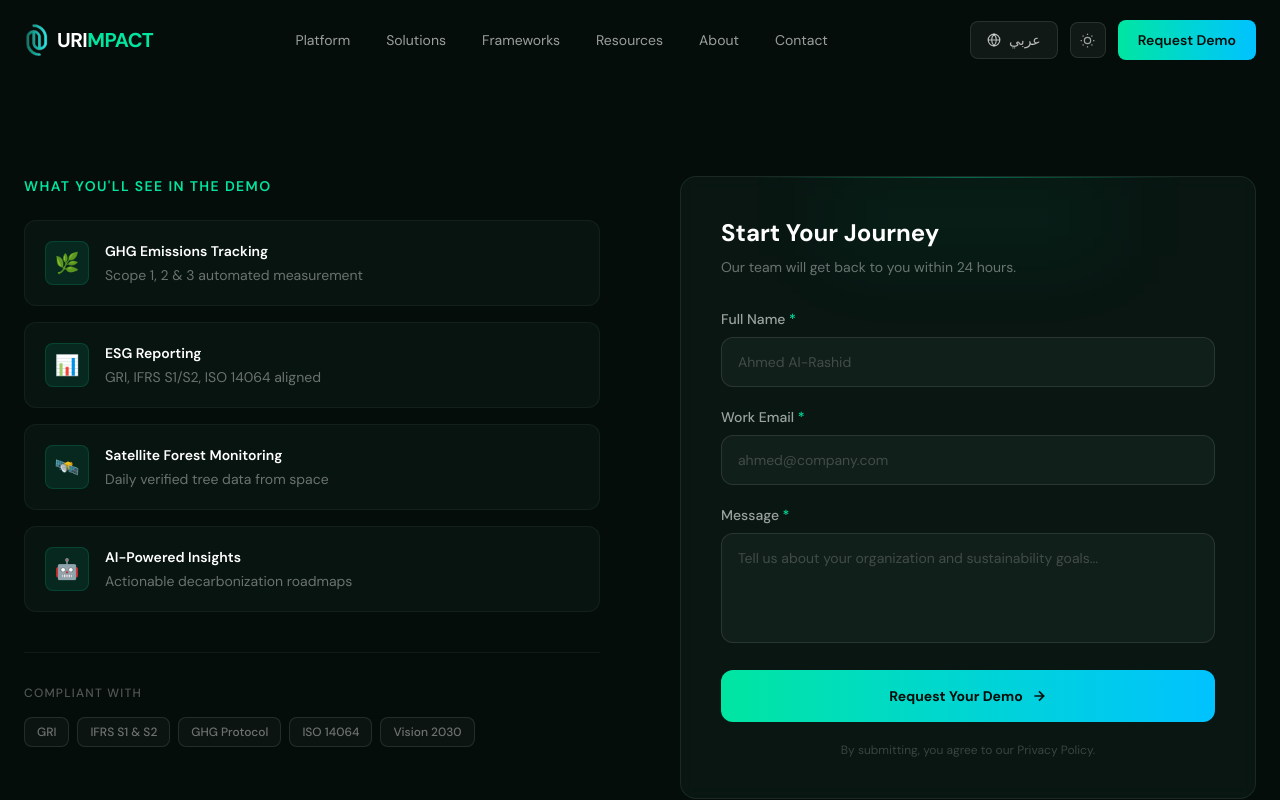
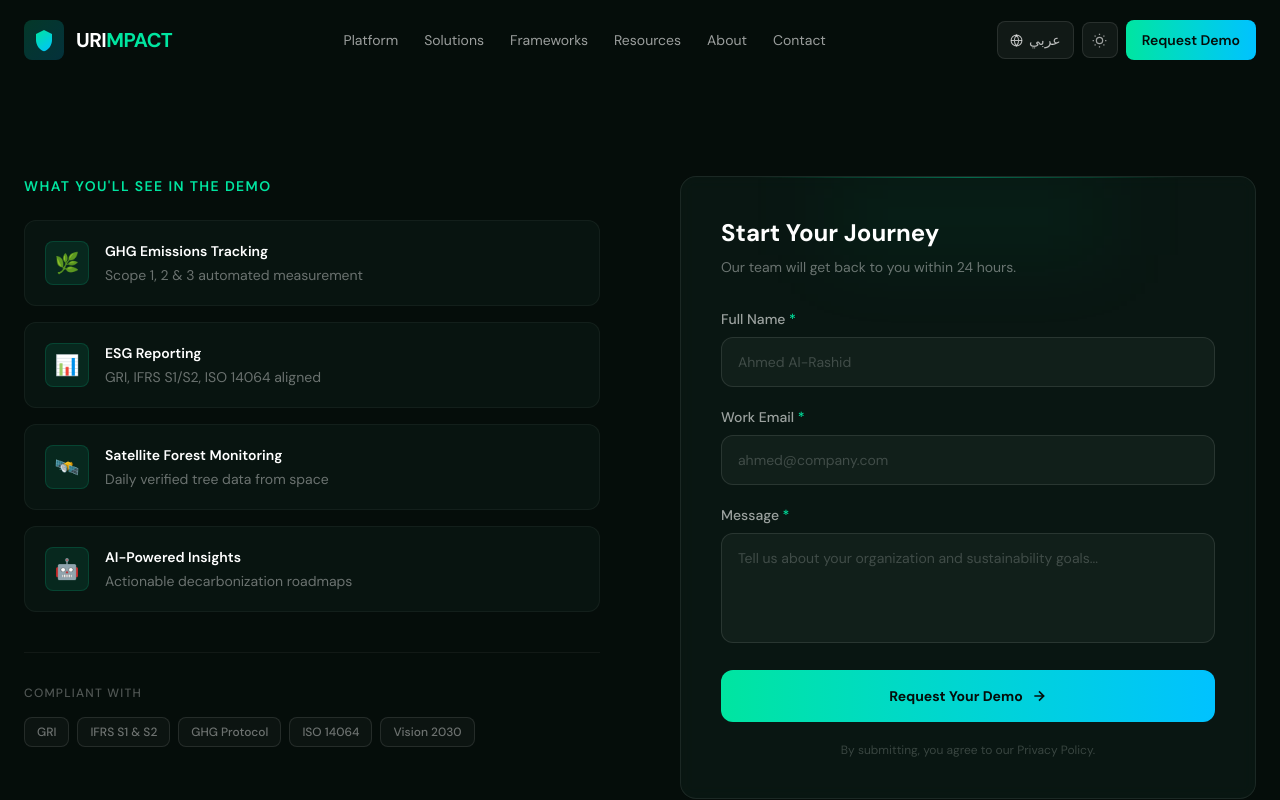
Before and after one commit to hlahijazi2002/urimpact.sa, a Next.js app: page /demo in a window 1280 px wide. Shown: the top 800 px of the page. Built offline with nearby package versions, Linux system fonts and the light colour scheme.

Commit message:
feat: fix demo link

```diff
--- a/components/Dashboardshowcase.tsx
+++ b/components/Dashboardshowcase.tsx
@@ -310,7 +310,7 @@ export default function DashboardShowcase() {
             <div className="absolute bottom-0 left-0 right-0 h-32 bg-gradient-to-t from-[#030A07]/80 to-transparent pointer-events-none z-10" />
             <div className="absolute bottom-6 left-1/2 -translate-x-1/2 z-20">
               <a
-                href="/book-demo"
+                href="/demo"
                 className="inline-flex items-center gap-2 px-6 py-3 rounded-xl bg-gradient-to-r from-[#00E5A0] to-[#00C2FF] text-[#050D0A] font-bold text-sm shadow-[0_4px_24px_rgba(0,229,160,0.4)] hover:shadow-[0_4px_32px_rgba(0,229,160,0.6)] transition-shadow"
               >
                 {isAr ? "احجز عرضك التجريبي الآن" : "Get Full Platform Access"}
--- a/components/Navbar.tsx
+++ b/components/Navbar.tsx
@@ -4,28 +4,37 @@ import { motion, AnimatePresence } from "framer-motion";
 import { useLang } from "../context/LangContext";
 import { useTheme } from "../context/ThemeContext";
 import { content } from "../data/content";
-import Image from "next/image";
 
 export default function Navbar() {
   const { lang, setLang, t } = useLang();
   const { theme, toggleTheme } = useTheme();
   const [scrolled, setScrolled] = useState(false);
   const [menuOpen, setMenuOpen] = useState(false);
+  const isAr = lang === "ar";
   const n = content.nav;
 
   useEffect(() => {
-    const handleScroll = () => setScrolled(window.scrollY > 20);
-    window.addEventListener("scroll", handleScroll);
-    return () => window.removeEventListener("scroll", handleScroll);
+    const onScroll = () => setScrolled(window.scrollY > 20);
+    window.addEventListener("scroll", onScroll);
+    return () => window.removeEventListener("scroll", onScroll);
+  }, []);
+
+  // Close mobile menu on resize
+  useEffect(() => {
+    const onResize = () => {
+      if (window.innerWidth >= 1024) setMenuOpen(false);
+    };
+    window.addEventListener("resize", onResize);
+    return () => window.removeEventListener("resize", onResize);
   }, []);
 
   const navLinks = [
-    { label: n.platform, href: "#platform" },
-    { label: n.solutions, href: "#solutions" },
-    { label: n.frameworks, href: "#frameworks" },
-    { label: n.resources, href: "#resources" },
-    { label: n.about, href: "#about" },
-    { label: n.contact, href: "#contact" },
+    { label: n.platform, href: "/#platform" },
+    { label: n.solutions, href: "/#solutions" },
+    { label: n.frameworks, href: "/#frameworks" },
+    { label: n.resources, href: "/#resources" },
+    { label: n.about, href: "/#about" },
+    { label: n.contact, href: "/#contact" },
   ];
 
   return (
@@ -33,30 +42,54 @@ export default function Navbar() {
       initial={{ y: -80, opacity: 0 }}
       animate={{ y: 0, opacity: 1 }}
       transition={{ duration: 0.6, ease: [0.22, 1, 0.36, 1] }}
-      className={`fixed top-0 left-0 right-0 z-50 transition-all duration-500 ${
+      className={`fixed top-0 left-0 right-0 z-50 transition-all duration-500 overflow-hidden ${
         scrolled
           ? "bg-[#050D0A]/95 backdrop-blur-xl border-b border-[#00E5A0]/10 shadow-[0_4px_40px_rgba(0,229,160,0.05)]"
           : "bg-transparent"
       }`}
     >
-      <nav className="max-w-7xl mx-auto px-6 h-20 flex items-center justify-between">
-        {/* Logo */}
-        <a href="#" className="flex items-center gap-2 group">
-          <div className="relative ">
-            <Image src="/logo.png" alt={"Logo"} width={25} height={25} />
+      <nav
+        className="max-w-7xl mx-auto px-4 sm:px-6 h-20 flex items-center justify-between gap-4"
+        dir="ltr"
+      >
+        {/* Logo — always LTR */}
+        <a href="/" className="flex items-center gap-3 group flex-shrink-0">
+          <div className="relative w-10 h-10">
+            <div className="absolute inset-0 bg-gradient-to-br from-[#00E5A0] to-[#00C2FF] rounded-lg opacity-20 group-hover:opacity-40 transition-opacity" />
+            <div className="absolute inset-0 flex items-center justify-center">
+              <svg width="24" height="24" viewBox="0 0 24 24" fill="none">
+                <path
+                  d="M12 2L4 6v6c0 5.25 3.5 10.15 8 11.35C16.5 22.15 20 17.25 20 12V6l-8-4z"
+                  fill="url(#logoGrad)"
+                />
+                <defs>
+                  <linearGradient
+                    id="logoGrad"
+                    x1="4"
+                    y1="2"
+                    x2="20"
+                    y2="23.35"
+                    gradientUnits="userSpaceOnUse"
+                  >
+                    <stop stopColor="#00E5A0" />
+                    <stop offset="1" stopColor="#00C2FF" />
+                  </linearGradient>
+                </defs>
+              </svg>
             </div>
-          <span className="text-white font-bold text-xl tracking-tight">
+          </div>
+          <span className="text-white font-bold text-xl tracking-tight whitespace-nowrap">
             URI<span className="text-[#00E5A0]">MPACT</span>
           </span>
         </a>
 
         {/* Desktop Nav Links */}
-        <ul className="hidden lg:flex items-center gap-1">
+        <ul className="hidden lg:flex items-center gap-0.5 flex-1 justify-center">
           {navLinks.map((link) => (
             <li key={link.href}>
               <a
                 href={link.href}
-                className="px-4 py-2 text-sm text-white/60 hover:text-white transition-colors duration-200 rounded-lg hover:bg-white/5"
+                className={`px-3 py-2 text-sm text-white/60 hover:text-white transition-colors duration-200 rounded-lg hover:bg-white/5 whitespace-nowrap ${isAr ? "font-medium" : ""}`}
               >
                 {t(link.label)}
               </a>
@@ -64,17 +97,16 @@ export default function Navbar() {
           ))}
         </ul>
 
-        {/* Right Actions */}
-        <div className="flex items-center gap-3">
+        {/* Right Actions — always LTR order */}
+        <div className="flex items-center gap-2 flex-shrink-0">
           {/* Language Switcher */}
           <button
             onClick={() => setLang(lang === "en" ? "ar" : "en")}
-            className="relative px-4 py-2 rounded-lg border border-white/10 bg-white/5 hover:bg-white/10 text-white/70 hover:text-white text-sm font-medium transition-all duration-200 group"
+            className="flex items-center gap-1.5 px-3 py-2 rounded-lg border border-white/10 bg-white/5 hover:bg-white/10 text-white/70 hover:text-white text-sm font-medium transition-all duration-200 whitespace-nowrap"
           >
-            <span className="flex items-center gap-2">
             <svg
-                width="14"
-                height="14"
+              width="13"
+              height="13"
               viewBox="0 0 24 24"
               fill="none"
               stroke="currentColor"
@@ -84,14 +116,13 @@ export default function Navbar() {
               <path d="M2 12h20M12 2a15.3 15.3 0 0 1 4 10 15.3 15.3 0 0 1-4 10 15.3 15.3 0 0 1-4-10 15.3 15.3 0 0 1 4-10z" />
             </svg>
             {t(n.langSwitch)}
-            </span>
           </button>
 
           {/* Theme Toggle */}
           <button
             onClick={toggleTheme}
             aria-label="Toggle theme"
-            className="hidden lg:flex items-center justify-center w-9 h-9 rounded-lg border border-white/10 bg-white/5 text-white/60 hover:text-white hover:border-white/20 transition-all duration-200"
+            className="hidden lg:flex items-center justify-center w-9 h-9 rounded-lg border border-white/10 bg-white/5 text-white/60 hover:text-white hover:border-white/20 transition-all duration-200 flex-shrink-0"
           >
             {theme === "dark" ? (
               <svg
@@ -122,25 +153,26 @@ export default function Navbar() {
           {/* Demo CTA */}
           <a
             href="/book-demo"
-            className="hidden lg:flex items-center gap-2 px-5 py-2.5 rounded-lg bg-gradient-to-r from-[#00E5A0] to-[#00C2FF] text-[#050D0A] font-semibold text-sm hover:shadow-[0_0_24px_rgba(0,229,160,0.4)] transition-all duration-300 hover:scale-[1.02]"
+            className="hidden lg:flex items-center gap-2 px-4 py-2.5 rounded-lg bg-gradient-to-r from-[#00E5A0] to-[#00C2FF] text-[#050D0A] font-semibold text-sm hover:shadow-[0_0_24px_rgba(0,229,160,0.4)] transition-all duration-300 hover:scale-[1.02] whitespace-nowrap flex-shrink-0"
           >
             {t(n.demo)}
           </a>
 
-          {/* Mobile menu button */}
+          {/* Mobile hamburger */}
           <button
-            className="lg:hidden p-2 text-white/70 hover:text-white"
+            className="lg:hidden p-2 text-white/70 hover:text-white flex-shrink-0"
             onClick={() => setMenuOpen(!menuOpen)}
+            aria-label="Toggle menu"
           >
-            <div className="w-6 h-5 flex flex-col justify-between">
+            <div className="w-5 h-4 flex flex-col justify-between">
               <span
-                className={`block h-0.5 bg-current transition-all duration-300 ${menuOpen ? "rotate-45 translate-y-2.5" : ""}`}
+                className={`block h-0.5 bg-current transition-all duration-300 origin-center ${menuOpen ? "rotate-45 translate-y-[7px]" : ""}`}
               />
               <span
-                className={`block h-0.5 bg-current transition-all duration-300 ${menuOpen ? "opacity-0" : ""}`}
+                className={`block h-0.5 bg-current transition-all duration-200 ${menuOpen ? "opacity-0 scale-x-0" : ""}`}
               />
               <span
-                className={`block h-0.5 bg-current transition-all duration-300 ${menuOpen ? "-rotate-45 -translate-y-2" : ""}`}
+                className={`block h-0.5 bg-current transition-all duration-300 origin-center ${menuOpen ? "-rotate-45 -translate-y-[9px]" : ""}`}
               />
             </div>
           </button>
@@ -154,22 +186,42 @@ export default function Navbar() {
             initial={{ opacity: 0, height: 0 }}
             animate={{ opacity: 1, height: "auto" }}
             exit={{ opacity: 0, height: 0 }}
-            className="lg:hidden bg-[#050D0A]/98 backdrop-blur-xl border-t border-white/5"
+            transition={{ duration: 0.25 }}
+            className="lg:hidden bg-[#050D0A]/98 backdrop-blur-xl border-t border-white/5 overflow-hidden"
           >
-            <div className="px-6 py-6 flex flex-col gap-2">
+            <div
+              className={`px-6 py-5 flex flex-col gap-1 ${isAr ? "items-end" : ""}`}
+            >
               {navLinks.map((link) => (
                 <a
                   key={link.href}
                   href={link.href}
                   onClick={() => setMenuOpen(false)}
-                  className="py-3 text-white/70 hover:text-white border-b border-white/5 text-sm transition-colors"
+                  className={`w-full py-3 text-white/70 hover:text-white border-b border-white/5 text-sm transition-colors ${isAr ? "text-right" : ""}`}
                 >
                   {t(link.label)}
                 </a>
               ))}
+              {/* Mobile theme toggle */}
+              <button
+                onClick={toggleTheme}
+                className="w-full py-3 text-white/70 hover:text-white border-b border-white/5 text-sm transition-colors flex items-center gap-2"
+              >
+                {theme === "dark" ? "☀️" : "🌙"}
+                <span>
+                  {theme === "dark"
+                    ? isAr
+                      ? "الوضع الفاتح"
+                      : "Light Mode"
+                    : isAr
+                      ? "الوضع الداكن"
+                      : "Dark Mode"}
+                </span>
+              </button>
               <a
                 href="/book-demo"
-                className="mt-4 text-center py-3 rounded-lg bg-gradient-to-r from-[#00E5A0] to-[#00C2FF] text-[#050D0A] font-semibold text-sm"
+                className="mt-3 w-full text-center py-3 rounded-lg bg-gradient-to-r from-[#00E5A0] to-[#00C2FF] text-[#050D0A] font-semibold text-sm"
+                onClick={() => setMenuOpen(false)}
               >
                 {t(n.demo)}
               </a>
```
Also changed, not shown: 1 other file (tests, documents, lock files or other folders). Lines whose indentation alone changed are shown as unchanged.
